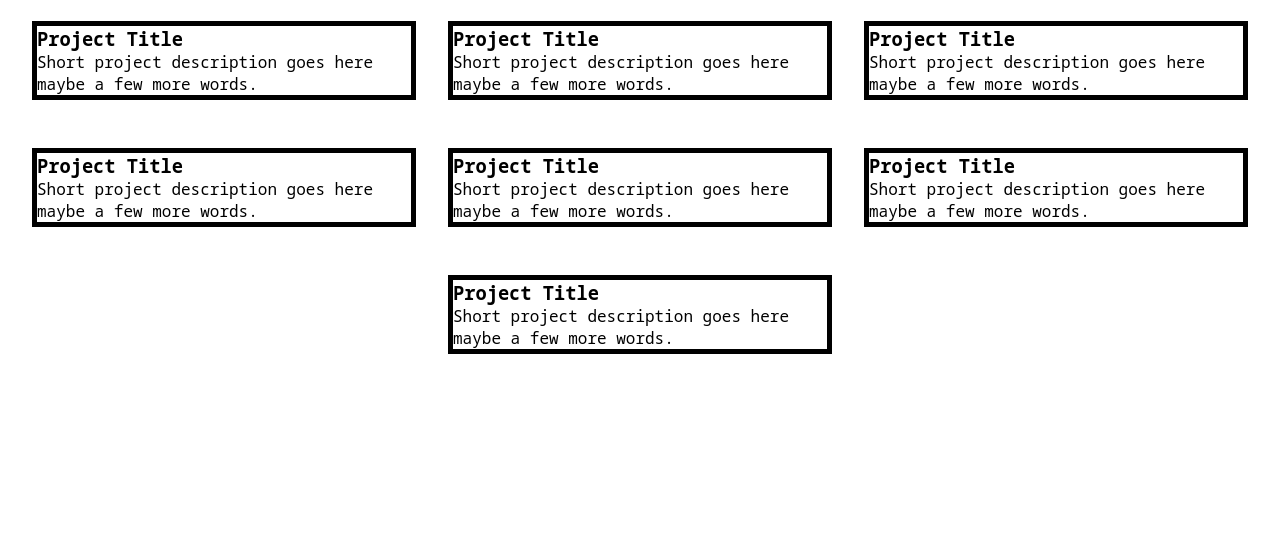
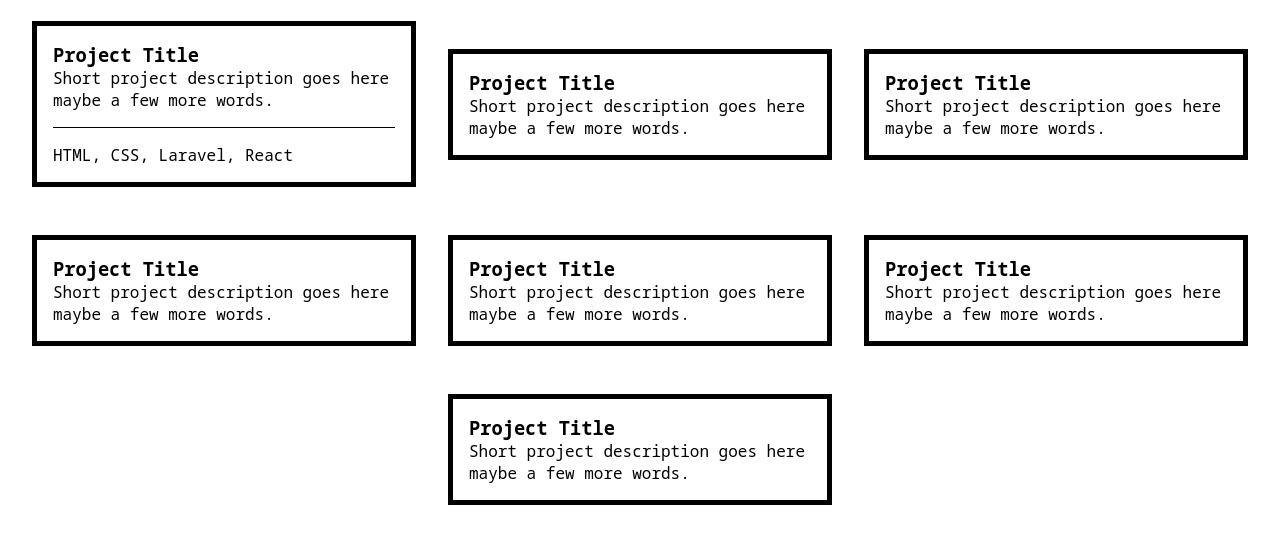
Before and after one commit to blukebrown/blukebrown.github.io, a plain HTML site: page index.html in a window 1280 px wide. Shown: the part 79-622 px from the top of the page. Drawn offline with Linux system fonts and the light colour scheme.

Commit message:
Added classes, and CSS for card elements

```diff
--- a/index.html
+++ b/index.html
@@ -18,8 +18,9 @@
     <main>
         <article class="card-container">
             <section>
-                <h3>Project Title</h3>
-                <p>Short project description goes here maybe a few more words.</p>
+                <h3 class="project-title">Project Title</h3>
+                <p class="project-description">Short project description goes here maybe a few more words.</p>
+                <p class="project-keywords">HTML, CSS, Laravel, React</p>
             </section>
             <section>
                 <h3>Project Title</h3>
--- a/style.css
+++ b/style.css
@@ -18,6 +18,13 @@ section {
     border: 5px solid #000000;
     max-width: 500px;
     margin: 1.5em 2em;
+    padding: 1em;
+}
+
+p.project-description {
+    padding-bottom: 1em;
+    border-bottom: 1px solid #000000;
+    margin-bottom: 1em;
 }
 
 @media (min-width: 1024px) {
```
